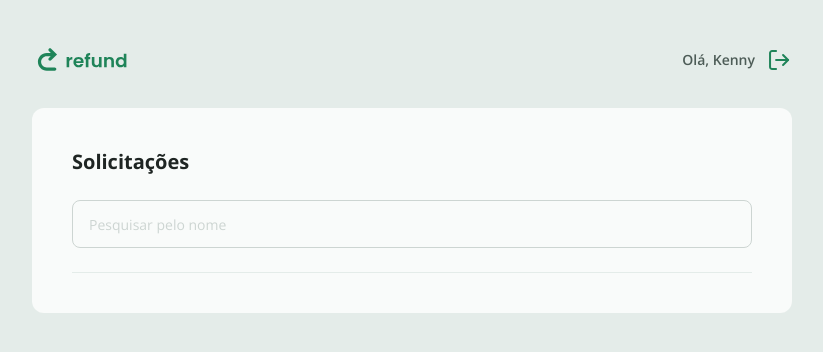
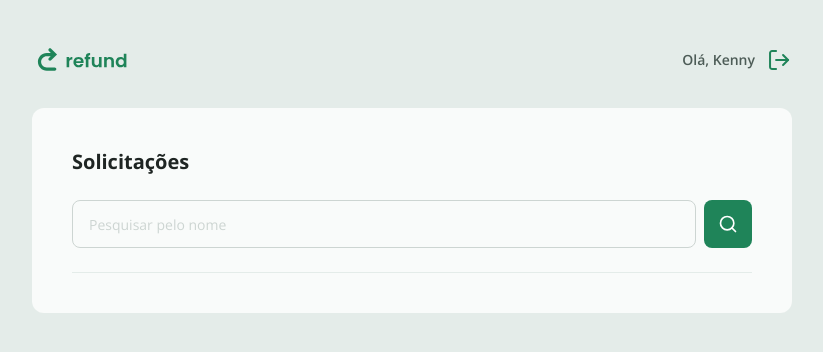
Before and after one commit to Qneji/Refund_react, a React (Vite) app: page / in a window 1280 px wide. Shown: the top 352 px of the page, without its empty margins (228-1051 px from the left). Built offline with nearby package versions, Linux system fonts and the light colour scheme.

Commit message:
Criando as variantes do Botão

```diff
--- a/src/components/Button.tsx
+++ b/src/components/Button.tsx
@@ -1,18 +1,35 @@
+import { classMerge } from "../utils/classMerge"
+
 type Props = React.ComponentProps<"button"> & {
   isLoading?: boolean
+  variant?: "base" | "icon" | "iconSmall"
+}
+
+const variants = {
+  button: {
+    base: "h-12",
+    icon: "h-12 w-12",
+    iconSmall: "h-10 w-10",
+  },
 }
 
 export function Button({
   children,
   isLoading,
+  className,
   type="button",
+  variant = "base",
   ...rest
 }: Props) {
   return (
     <button
       type={type}
       disabled={isLoading}
-      className="flex justify-center items-center bg-green-100 rounded-lg text-white cursor-pointer hover:bg-green-200 transition ease-linear disabled:opacity-50 disabled:cursor-progress h-12"
+      className={classMerge([
+        "flex justify-center items-center bg-green-100 rounded-lg text-white cursor-pointer hover:bg-green-200 transition ease-linear disabled:opacity-50 disabled:cursor-progress",
+        variants.button[variant],
+        className,
+      ])}
       {...rest}
     >
       {children}
--- a/src/pages/Dashboard.tsx
+++ b/src/pages/Dashboard.tsx
@@ -1,5 +1,9 @@
 import { useState } from "react"
+
+import searchSvg from "../assets/search.svg"
+
 import { Input } from "../components/Input"
+import { Button } from "../components/Button"
 
 export function Dashboard() {
   const [name, setName] = useState("")
@@ -19,6 +23,10 @@
           placeholder="Pesquisar pelo nome"
           onChange={(e) => setName(e.target.value)}
         />
+
+        <Button type="submit" variant="icon">
+          <img src={searchSvg} alt="Ícone de pesquisar" className="w-5" />
+        </Button>
       </form>
     </div>
   )
```
